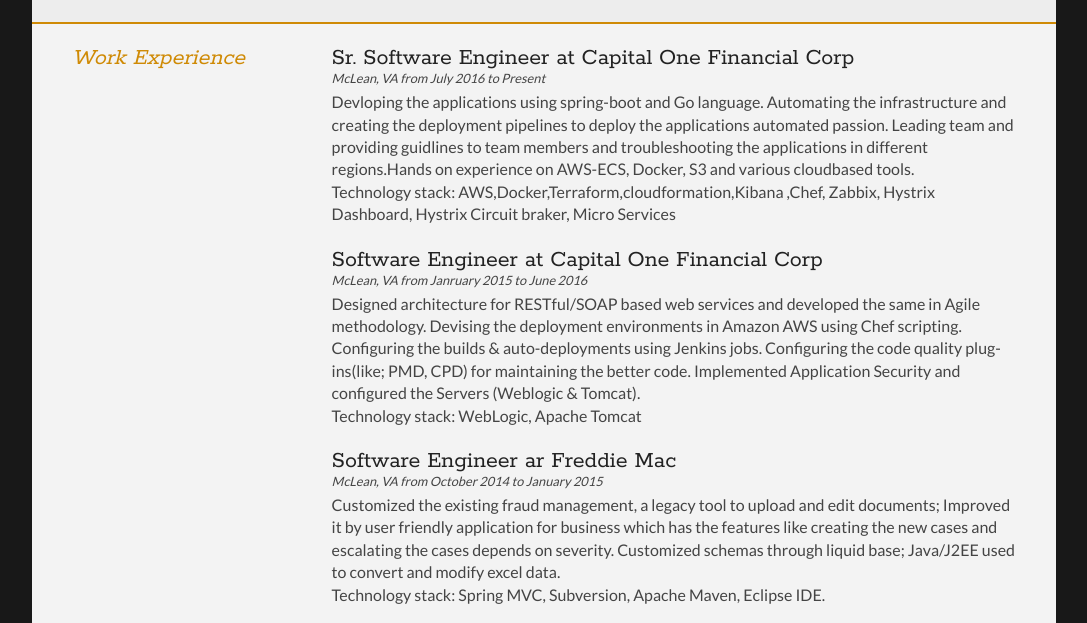
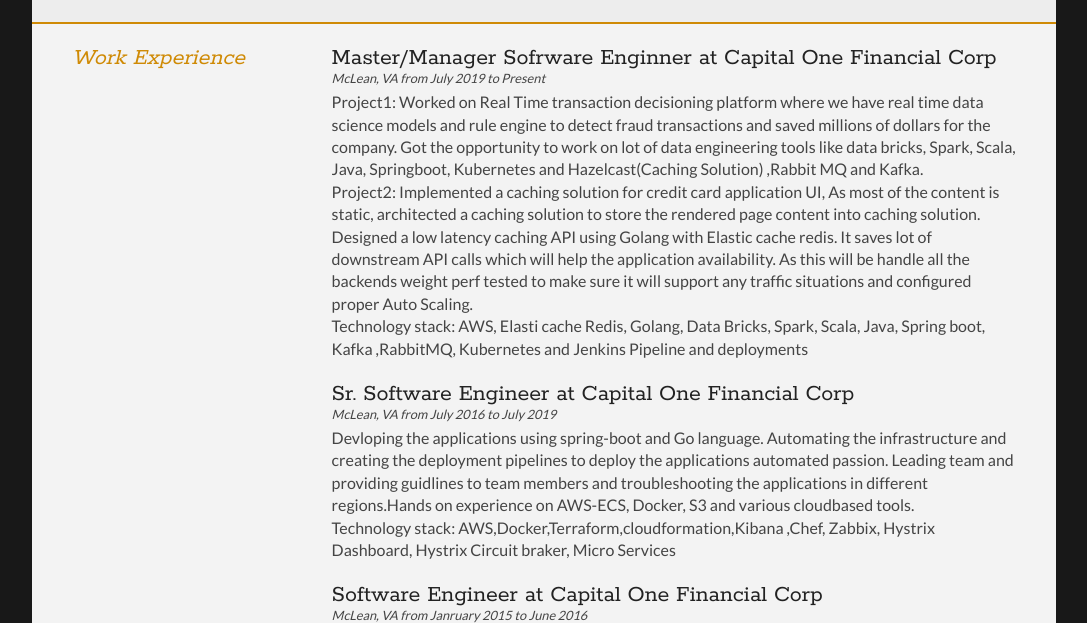
Before and after one commit to kishorekumar583/kishorekumar583.github.io, a plain HTML site: page index.html in a window 1280 px wide. Shown: the part 148-771 px from the top of the page, without its empty margins (96-1183 px from the left). Drawn offline with Linux system fonts and the light colour scheme.

Commit message:
updated with master

```diff
--- a/index.html
+++ b/index.html
@@ -1,10 +1,11 @@
 <!DOCTYPE html>
 <html>
+
 <head>
 	<title>Kishorekumar - Curriculum Vitae</title>
 
-<meta name="viewport" content="width=device-width"/>
-<meta name="description" content="The Curriculum Vitae of Kishorekumar Thudi."/>
+	<meta name="viewport" content="width=device-width" />
+	<meta name="description" content="The Curriculum Vitae of Kishorekumar Thudi." />
 	<meta charset="UTF-8">
 
 	<link type="text/css" rel="stylesheet" href="style.css">
@@ -14,6 +15,7 @@
 <script src="//html5shiv.googlecode.com/svn/trunk/html5.js"></script>
 <![endif]-->
 </head>
+
 <body id="top">
 	<div id="cv" class="instaFade">
 		<div class="mainDetails">
@@ -46,36 +48,81 @@
 
 				<div class="sectionContent">
 					<article>
+						<h2>Master/Manager Sofrware Enginner at Capital One Financial Corp</h2>
+						<p class="subDetails">McLean, VA from July 2019 to Present</p>
+						<p>Project1: Worked on Real Time transaction decisioning platform where we have real time data
+							science models and rule engine to detect fraud transactions and saved millions of dollars
+							for the
+							company. Got the opportunity to work on lot of data engineering tools like data bricks,
+							Spark, Scala, Java, Springboot, Kubernetes and Hazelcast(Caching Solution) ,Rabbit MQ and
+							Kafka.
+							</br>
+							Project2: Implemented a caching solution for credit card application UI, As most of the
+							content is static, architected a caching solution to store the rendered page content into
+							caching solution. Designed a low latency caching API using Golang with Elastic cache redis.
+							It saves lot of downstream API calls which will help the application availability. As this
+							will be handle all the backends weight perf tested to make sure it will support any traffic
+							situations and configured proper Auto Scaling.
+							<br><i>Technology stack:</i>  AWS, Elasti cache Redis, Golang, Data Bricks, Spark, Scala, Java,
+							Spring boot, Kafka ,RabbitMQ, Kubernetes and Jenkins Pipeline and deployments</p>
+					</article>
+					<article>
 						<h2>Sr. Software Engineer at Capital One Financial Corp</h2>
-					<p class="subDetails">McLean, VA from July 2016 to Present</p>
-					<p>Devloping the applications using spring-boot and Go language. Automating the infrastructure and creating the deployment pipelines to deploy the applications automated passion. Leading team and providing guidlines to team members and troubleshooting the applications in different regions.Hands on experience on AWS-ECS, Docker, S3 and various cloudbased tools.  <br>Technology stack: AWS,Docker,Terraform,cloudformation,Kibana ,Chef, Zabbix, Hystrix Dashboard, Hystrix Circuit braker, Micro Services</p>
+						<p class="subDetails">McLean, VA from July 2016 to July 2019</p>
+						<p>Devloping the applications using spring-boot and Go language. Automating the infrastructure
+							and creating the deployment pipelines to deploy the applications automated passion. Leading
+							team and providing guidlines to team members and troubleshooting the applications in
+							different regions.Hands on experience on AWS-ECS, Docker, S3 and various cloudbased tools.
+							<br>Technology stack: AWS,Docker,Terraform,cloudformation,Kibana ,Chef, Zabbix, Hystrix
+							Dashboard, Hystrix Circuit braker, Micro Services</p>
 					</article>
 
 					<article>
 						<h2>Software Engineer at Capital One Financial Corp</h2>
 						<p class="subDetails">McLean, VA from Janruary 2015 to June 2016</p>
-					<p>Designed architecture for RESTful/SOAP based web services and developed the same in Agile methodology. Devising the deployment environments in Amazon AWS using Chef scripting. Configuring the builds & auto-deployments using Jenkins jobs. Configuring the code quality plug-ins(like; PMD, CPD) for maintaining the better code. Implemented Application Security and configured the Servers (Weblogic & Tomcat). <br> Technology stack: WebLogic, Apache Tomcat</p>
+						<p>Designed architecture for RESTful/SOAP based web services and developed the same in Agile
+							methodology. Devising the deployment environments in Amazon AWS using Chef scripting.
+							Configuring the builds & auto-deployments using Jenkins jobs. Configuring the code quality
+							plug-ins(like; PMD, CPD) for maintaining the better code. Implemented Application Security
+							and configured the Servers (Weblogic & Tomcat). <br> Technology stack: WebLogic, Apache
+							Tomcat</p>
 					</article>
 
 					<article>
 						<h2>Software Engineer ar Freddie Mac</h2>
 						<p class="subDetails">McLean, VA from October 2014 to January 2015</p>
-					<p>Customized the existing fraud management, a legacy tool to upload and edit documents; Improved it by user friendly application for business which has the features like creating the new cases and escalating the cases depends on severity. Customized schemas through liquid base; Java/J2EE used to convert and modify excel data.<br> Technology stack: Spring MVC, Subversion, Apache Maven, Eclipse IDE.</p>
+						<p>Customized the existing fraud management, a legacy tool to upload and edit documents;
+							Improved it by user friendly application for business which has the features like creating
+							the new cases and escalating the cases depends on severity. Customized schemas through
+							liquid base; Java/J2EE used to convert and modify excel data.<br> Technology stack: Spring
+							MVC, Subversion, Apache Maven, Eclipse IDE.</p>
 					</article>
 					<article>
 						<h2>Application Developer at MasterCard Inc,.</h2>
 						<p class="subDetails">OFallen, MO from January 2014 to October 2014</p>
-					<p>Designed and developed services to Apple Pay Project to consume consumers (such as Citi, BoFA etc) using technologies REST, Spring IOC, Spring JDBC, Spring MVC, Oracle, build tool Maven and application server as Jboss. Developed standalone application which it gets data from DB2 to Oracle. By calling DB2 store procedures.</p>
+						<p>Designed and developed services to Apple Pay Project to consume consumers (such as Citi, BoFA
+							etc) using technologies REST, Spring IOC, Spring JDBC, Spring MVC, Oracle, build tool Maven
+							and application server as Jboss. Developed standalone application which it gets data from
+							DB2 to Oracle. By calling DB2 store procedures.</p>
 					</article>
 					<article>
 						<h2>Software Engineer at eBay Inc,.</h2>
 						<p class="subDetails">Austin, TX from August 2013 to December 2013</p>
-					<p>Developed View Order Details page by consuming Rest services using Spring MVC, Angular JS and Geronimo server. Implemented automation using Selenium Web Driver and TestNg. And created the continues integration job using. Jenkins which it automatically triggers when any code changes found or it will runs 5 to 6 times a day. Worked with all different teams to get the test data to make sure showing properly.</p>
+						<p>Developed View Order Details page by consuming Rest services using Spring MVC, Angular JS and
+							Geronimo server. Implemented automation using Selenium Web Driver and TestNg. And created
+							the continues integration job using. Jenkins which it automatically triggers when any code
+							changes found or it will runs 5 to 6 times a day. Worked with all different teams to get the
+							test data to make sure showing properly.</p>
 					</article>
 					<article>
 						<h2>Jr. Developer at State Farm Insurance</h2>
 						<p class="subDetails">Bloomington, IL from November 2012 to July 2013</p>
-					<p>Worked on life insurance Quote project. Before taking the policy there is an estimation which it shows in Quote. Developed SOAP based web services which it gets data from JRULE engine. It’s a synchronous service when you submit all the information to the JRULE. It’s going validate the profile and sends back all the available quotes and the prices and term durations all information. For this implementation used various technologies like JAX-WS, JRULES, Struts and IBM WebSphere.</p>
+						<p>Worked on life insurance Quote project. Before taking the policy there is an estimation which
+							it shows in Quote. Developed SOAP based web services which it gets data from JRULE engine.
+							It’s a synchronous service when you submit all the information to the JRULE. It’s going
+							validate the profile and sends back all the available quotes and the prices and term
+							durations all information. For this implementation used various technologies like JAX-WS,
+							JRULES, Struts and IBM WebSphere.</p>
 					</article>
 
 
@@ -92,8 +139,10 @@
 				<div class="sectionContent">
 					<ul class="keySkills">
 						<li>Languages: <a>Java (J2EE), C, C++, JavaScript, HTML</a></li>
-					<li>Frameworks/Tools:  <a>Servlets, JSP, Sql, JDBC, Oracle DB, TOAD, Struts, Spring IOC, AOP, MVC, JSF, 	Hibernate, Jenkins, Bamboo</a></li>
-					<li>IDE/Server: <a>Eclipse, RAD, NetBeans, IntelliJ, Maven, JBOSS, WebSphere, Web logic, Geronimo</a></li>
+						<li>Frameworks/Tools: <a>Servlets, JSP, Sql, JDBC, Oracle DB, TOAD, Struts, Spring IOC, AOP,
+								MVC, JSF, Hibernate, Jenkins, Bamboo</a></li>
+						<li>IDE/Server: <a>Eclipse, RAD, NetBeans, IntelliJ, Maven, JBOSS, WebSphere, Web logic,
+								Geronimo</a></li>
 						<li>Testing: <a>Selenium, TestNG, JUNIT, SpringJunit4runner, Mockito, Powermock</a></li>
 					</ul>
 				</div>
@@ -126,7 +175,13 @@
 
 				<div class="sectionContent">
 					<article>
-					<p class="subDetails">C programming and Data Structures, Advanced Data Structures(C++)lab, OOP’s Through Java, Advanced Data Structures, Principles of programming languages, Digital Logic Design, Computer Organization, Data Base Management Systems, Software Engineering, Design & analysis of algorithms, Object oriented analysis and design, Operating Systems, Computer Networks, Compiler Design, UNIX programming, Information Security, Software Testing Methodologies, Web Technologies, Data ware housing & managing, Client Server Computing and Distributed databases.</p>
+						<p class="subDetails">C programming and Data Structures, Advanced Data Structures(C++)lab, OOP’s
+							Through Java, Advanced Data Structures, Principles of programming languages, Digital Logic
+							Design, Computer Organization, Data Base Management Systems, Software Engineering, Design &
+							analysis of algorithms, Object oriented analysis and design, Operating Systems, Computer
+							Networks, Compiler Design, UNIX programming, Information Security, Software Testing
+							Methodologies, Web Technologies, Data ware housing & managing, Client Server Computing and
+							Distributed databases.</p>
 					</article>
 				</div>
 				<div class="clear"></div>
@@ -144,4 +199,5 @@ pageTracker._initData();
 		pageTracker._trackPageview();
 	</script>
 </body>
+
 </html>
```
Lines whose indentation alone changed are shown as unchanged.
